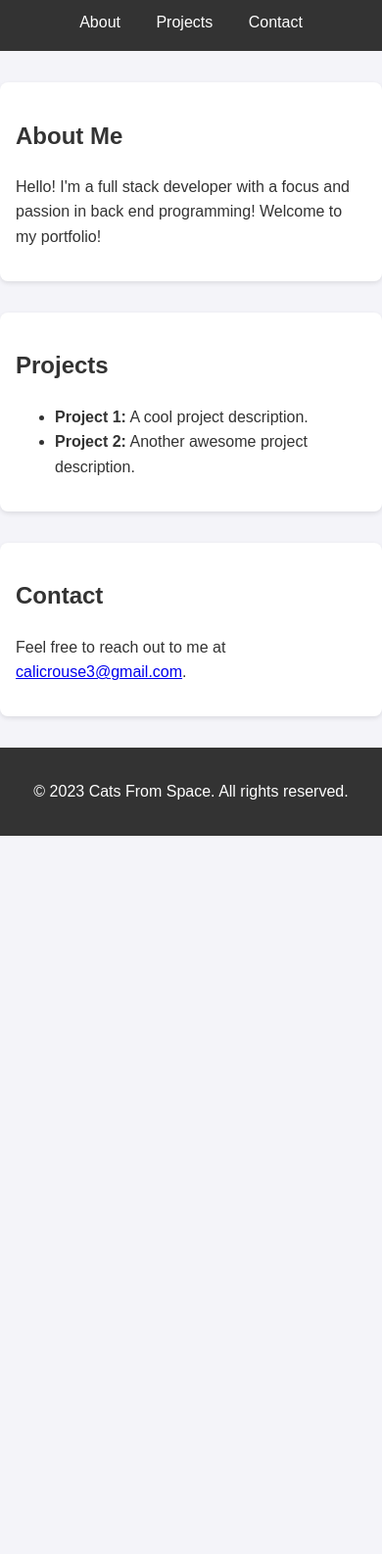
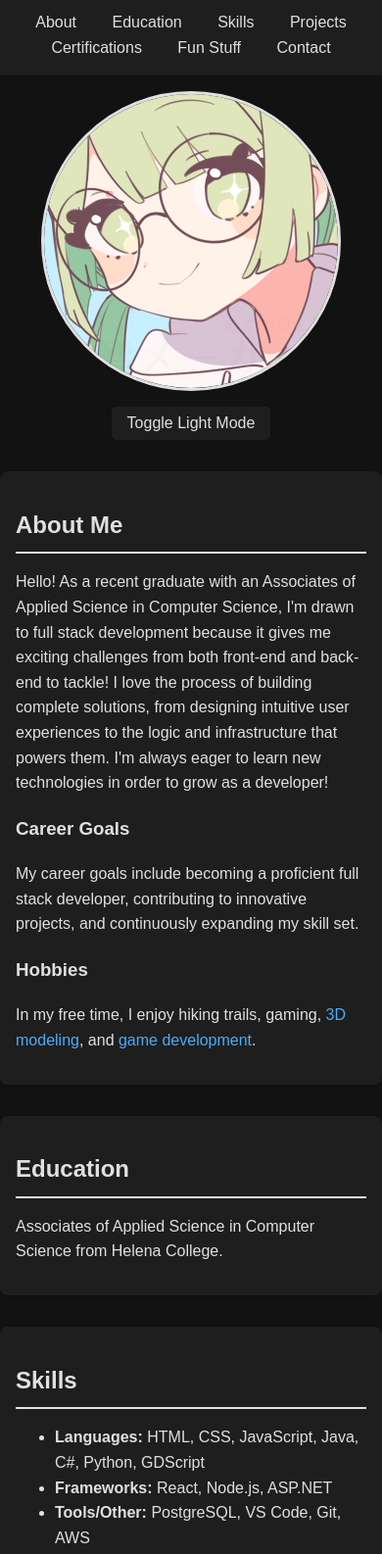
Before and after one commit to CatsFromSpace/CatsFromSpace.github.io, a plain HTML site: page index.html in a window 390 px wide. Shown: the part 86-1672 px from the top of the page at 98% size. Before the commit the page ends 939 px from the top, so only its background shows below. Drawn offline with Linux system fonts and the light colour scheme.

Commit message:
WIP Snapshot

```diff
--- a/index.html
+++ b/index.html
@@ -5,33 +5,92 @@
     <meta name="viewport" content="width=device-width, initial-scale=1.0">
     <title></title>
     <link rel="stylesheet" href="styles.css">
+    <script src="javascript.js" defer></script>
 </head>
-<body>
+<body id="main">
     <header>
         <h1>Calista Crouse</h1>
         <nav>
             <a href="#about">About</a>
+            <a href="#education">Education</a>
+            <a href="#skills">Skills</a>
             <a href="#projects">Projects</a>
+            <a href="#Certifications">Certifications</a>
+            <a href="#Other Cool Stuff">Fun Stuff</a>
             <a href="#contact">Contact</a>
         </nav>
     </header>
+
+    <main>
+        <img src="resources/profile.png" alt="Profile Picture" class="profile-picture">
+        <button id="theme-mode-toggle"></button>
+
         <section id="about">
             <h2>About Me</h2>
-        <p>Hello! I'm a full stack developer with a focus and passion in back end programming! Welcome to my portfolio!</p>
+            <p>Hello! As a recent graduate with an Associates of Applied Science in Computer Science,
+                I'm drawn to full stack development because it gives me exciting challenges from both front-end and back-end to tackle!
+                I love the process of building complete solutions, from designing intuitive user experiences to the logic and infrastructure that powers them.
+                I'm always eager to learn new technologies in order to grow as a developer!</p>
+
+            <h3>Career Goals</h3>
+            <p>My career goals include becoming a proficient full stack developer, contributing to innovative projects, and continuously expanding my skill set.</p>
+
+            <h3>Hobbies</h3>
+            <p>In my free time, I enjoy hiking trails, gaming,
+                <a href="#Other Cool Stuff">3D modeling</a>, and
+                <a href="#Other Cool Stuff">game development</a>.
+            </p>
         </section>
+
+        <section id="education">
+            <h2>Education</h2>
+            <p>Associates of Applied Science in Computer Science from Helena College.</p>
+        </section>
+
+        <section id="skills">
+            <h2>Skills</h2>
+            <ul>
+                <li><strong>Languages: </strong>HTML, CSS, JavaScript, Java, C#, Python, GDScript</li>
+                <li><strong>Frameworks: </strong>React, Node.js, ASP.NET</li>
+                <li><strong>Tools/Other: </strong>PostgreSQL, VS Code, Git, AWS</li>
+            </ul>
+        </section>
+
         <section id="projects">
             <h2>Projects</h2>
-        <ul>
-            <li><strong>Project 1:</strong> A cool project description.</li>
-            <li><strong>Project 2:</strong> Another awesome project description.</li>
-        </ul>
+            <h3>Project 1:</h3> Android Plant Care app
+            <h3>Project 2:</h3> Budget Planner
+            <h3>Project 3:</h3> Recipe App
+            <h3>Project 4:</h3> CSCI245 Lab 6 & 7
+            <h3>Project 5:</h3> WizWaves
+            <h3>Project 6:</h3> Mecha Movement System Project
+            <h3>Project 7:</h3> SAD: Speech & Debate Project
+            <h3>Project 8:</h3> PM Projec
         </section>
+
+        <section id="Certifications">
+            <h2>Certifications</h2>
+            <h3>Certification 1:</h3> Text Here
+            <h3>Certification 2:</h3> Text Here
+        </section>
+
+        <section id="Other Cool Stuff">
+            <h2>Other Cool Stuff</h2>
+            <h3>Item 1:</h3> Text Here</li>
+            <h3>Item 2:</h3> Text Here</li>
+        </section>
+
         <section id="contact">
             <h2>Contact</h2>
             <p>Feel free to reach out to me at <a href="mailto:calicrouse3@gmail.com">calicrouse3@gmail.com</a>.</p>
         </section>
+    </main>
+
     <footer>
-        <p>&copy; 2023 Cats From Space. All rights reserved.</p>
+        <nav>
+            <a href="#main">Back to the top</a>
+        </nav>
+        <p>&copy; 2025 CatsFromSpace. All rights reserved.</p>
     </footer>
 </body>
 </html>
--- a/javascript.js
+++ b/javascript.js
@@ -0,0 +1,20 @@
+const darkToggleButton = document.getElementById('theme-mode-toggle');
+const body = document.body;
+
+// Function to update button text based on the current mode
+function updateButtonText() {
+    if (body.classList.contains('light-mode')) {
+        darkToggleButton.textContent = 'Toggle Dark Mode';
+    } else {
+        darkToggleButton.textContent = 'Toggle Light Mode';
+    }
+}
+
+// Set initial button text based on the default mode
+updateButtonText();
+
+// On click, toggle the light-mode class theme and update the button text
+darkToggleButton.addEventListener('click', () => {
+    body.classList.toggle('light-mode');
+    updateButtonText();
+});
--- a/styles.css
+++ b/styles.css
@@ -1,44 +1,138 @@
+:root { /* Default Theme */
+    --background-color: #121212;
+    --text-color: #e0e0e0;
+    --secondary-background: #1e1e1e;
+    --link-color: #4dabf7;
+    --link-hover-color: #82cfff;
+}
+
+/* Body */
+
+body.light-mode { /* Light Theme */
+    --background-color: #f4f4f9;
+    --text-color: #272727;
+    --secondary-background: #dbdbdb;
+    --link-color: #0066cc;
+    --link-hover-color: #004999;
+}
+
+html, body {
+    height: 100%;
+    display: flex;
+    flex-direction: column;
+}
+
 body {
     font-family: Arial, sans-serif;
     margin: 0;
     padding: 0;
-    background-color: #f4f4f9;
-    color: #333;
+    background-color: var(--background-color);
+    color: var(--text-color);
     line-height: 1.6;
 }
+
+/* Header */
+
 header {
-    background: #333;
-    color: #fff;
+    background: var(--secondary-background);
+    color: var(--text-color);
     padding: 1rem 0;
     text-align: center;
 }
+
 header h1 {
     margin: 0;
     font-size: 2.5rem;
 }
+
+/* Navigation */
+
 nav {
     margin-top: 1rem;
 }
+
 nav a {
-    color: #fff;
+    color: var(--text-color);
     text-decoration: none;
     margin: 0 1rem;
 }
+
 nav a:hover {
     text-decoration: underline;
 }
+
+/* General link styles */
+a {
+    text-decoration: none;
+}
+
+/* Custom link styles for section links */
+section a {
+    color: var(--link-color);
+}
+
+section a:hover {
+    color: var(--link-hover-color);
+}
+
+/* Buttons */
+
+button#theme-mode-toggle {
+    display: block;
+    margin: 1rem auto;
+    background: var(--secondary-background);
+    color: var(--text-color);
+    border: none;
+    padding: 0.5rem 1rem;
+    border-radius: 5px;
+    cursor: pointer;
+    font-size: 1rem;
+}
+
+button#theme-mode-toggle:hover {
+    background: var(--text-color);
+    color: var(--background-color);
+}
+
+/* Sections */
+
 section {
     max-width: 800px;
     margin: 2rem auto;
     padding: 1rem;
-    background: #fff;
+    background: var(--secondary-background);
     border-radius: 8px;
     box-shadow: 0 2px 5px rgba(0, 0, 0, 0.1);
 }
+
+section h2 {
+    border-bottom: 2px solid var(--text-color);
+    padding-bottom: 0.5rem;
+    margin-bottom: 1rem;
+}
+
+main {
+    flex: 1;
+}
+
+/* Footer */
+
 footer {
     text-align: center;
     padding: 1rem 0;
-    background: #333;
-    color: #fff;
-    margin-top: 2rem;
+    background: var(--secondary-background);
+    color: var(--text-color);
+    margin-top: auto;
 }
+
+/* Profile Picture */
+
+.profile-picture {
+    display: block;
+    width: 300px;
+    height: 300px;
+    border-radius: 50%;
+    margin: 1rem auto 1rem;
+    object-fit: cover;
+    border: 3px solid var(--text-color);
+}
```
Also changed, not shown: resources/profile.png (added). Lines whose indentation alone changed are shown as unchanged.
